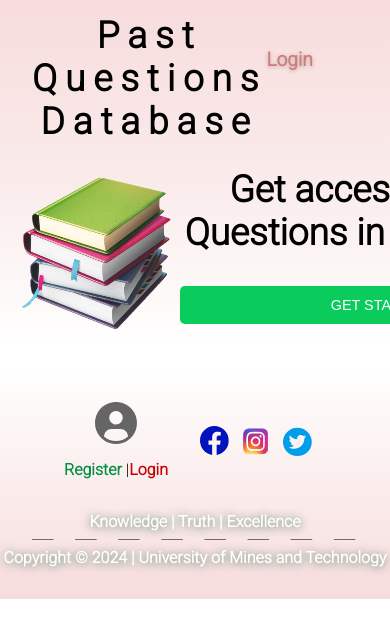
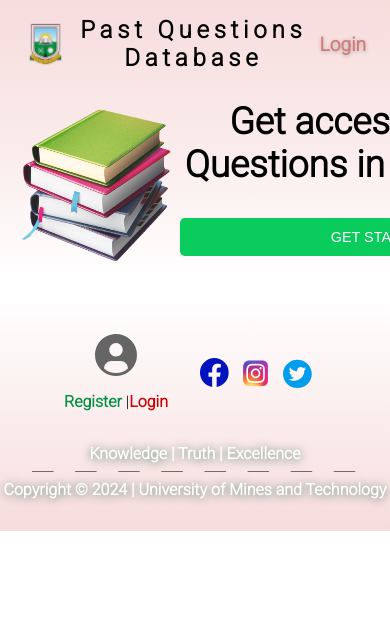
Before and after one commit to Quarcoo-arc/umat_past_questions, a React (Create React App) app: page / in a window 390 px wide. Shown: the top 638 px of the page. Built offline with nearby package versions, Linux system fonts and the light colour scheme; no server answers; a web font is replaced by a local one.

Commit message:
Make header component responsive

```diff
--- a/src/components/Header/Header.jsx
+++ b/src/components/Header/Header.jsx
@@ -7,7 +7,7 @@ import styles from "./Header.module.css";
 const Header = ({ isLoggedIn, isAdmin }) => {
   return (
     <div className={styles.row}>
-      <UmatLogo width="4.5rem" className={styles.icon} />
+      <UmatLogo className={styles.icon} />
       <h1 className={styles.title}>Past Questions Database</h1>
       {!isLoggedIn && (
         <Link to="/sign-in" className={styles.action}>
@@ -15,13 +15,13 @@ const Header = ({ isLoggedIn, isAdmin }) => {
         </Link>
       )}
       {isLoggedIn && isAdmin && (
-        <Link to="/admin-dashboard">
-          <ToolsIcon width="3.5rem" />
+        <Link to="/admin-dashboard" className={styles.center}>
+          <ToolsIcon className={`${styles.icon} ${styles.sm}`} />
         </Link>
       )}
       {isLoggedIn && !isAdmin && (
-        <Link to="/user-dashboard">
-          <SpeedDialIcon width="4rem" height="156" />
+        <Link to="/user-dashboard" className={styles.center}>
+          <SpeedDialIcon className={`${styles.icon} ${styles.sm}`} />
         </Link>
       )}
     </div>
--- a/src/components/Header/Header.module.css
+++ b/src/components/Header/Header.module.css
@@ -2,17 +2,24 @@
   display: flex;
   flex-direction: row;
   justify-content: space-between;
-  align-items: stretch;
-  margin: 0rem 2rem;
+  align-items: center;
+  padding: 1rem 2rem;
 }
 
 .icon {
   cursor: pointer;
+  width: 4.5rem;
+  height: fit-content;
+}
+
+.icon.sm {
+  width: 3.8rem;
 }
 
 .action {
-  margin-top: 3rem;
-  margin-right: 3rem;
+  display: flex;
+  align-items: center;
+  justify-content: center;
   text-decoration: none;
   color: #d17b7b;
   font-weight: bolder;
@@ -28,3 +35,33 @@
   color: rgb(0, 0, 0);
   margin: auto;
 }
+
+.center {
+  display: flex;
+  align-items: center;
+}
+
+@media screen and (max-width: 768px) {
+  .title {
+    font-size: 1.5rem;
+    letter-spacing: 0.3rem;
+  }
+
+  .icon {
+    width: 4rem;
+  }
+
+  .icon.sm {
+    width: 3rem;
+  }
+}
+
+@media screen and (max-width: 426px) {
+  .row {
+    padding: 1rem 1.5rem;
+  }
+
+  .icon.sm {
+    width: 2.5rem;
+  }
+}
```
